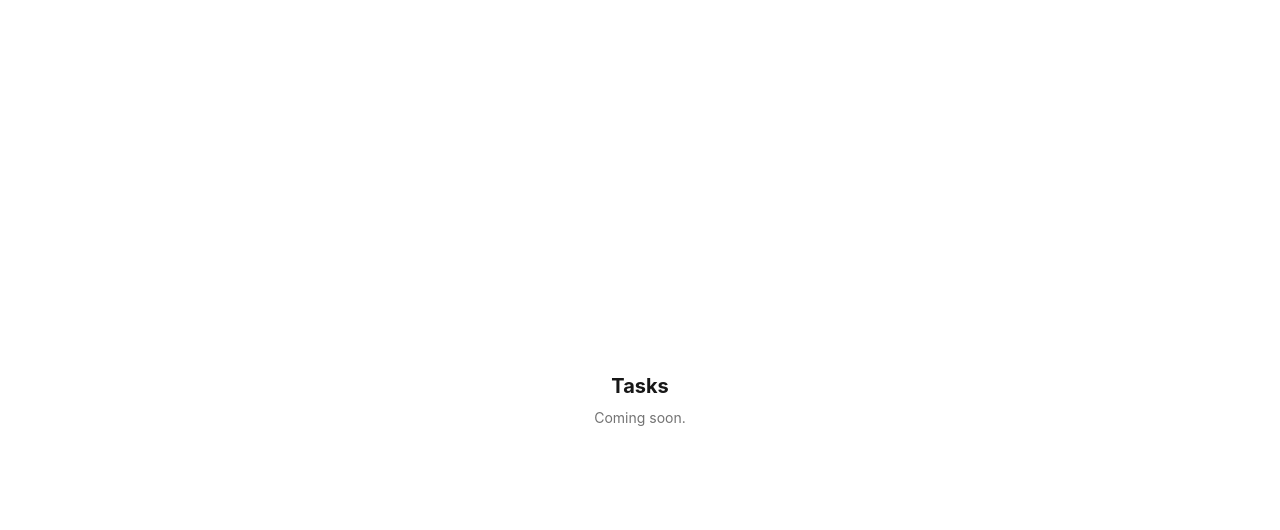
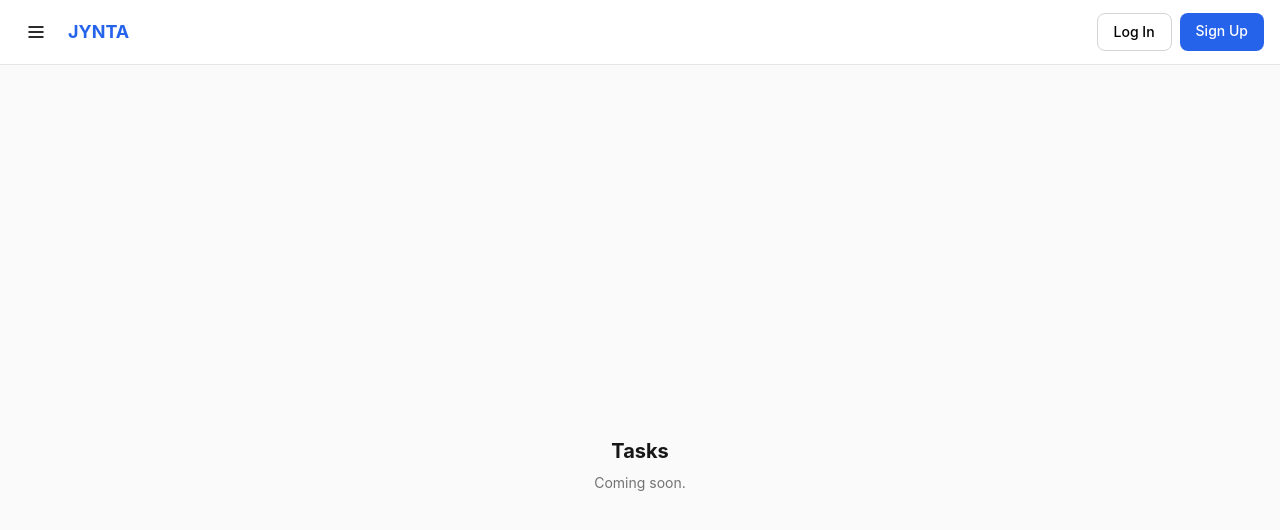
Before and after one commit to bhagwanabaird720-droid/Jynta-, a Next.js app in the folder apps/web/: page /automation/tasks in a window 1280 px wide. Shown: the top 530 px of the page. Built offline with nearby package versions, Linux system fonts and the light colour scheme; no server answers.

Commit message:
Wrap ComingSoon component in AppShell

```diff
--- a/apps/web/src/app/automation/tasks/page.tsx
+++ b/apps/web/src/app/automation/tasks/page.tsx
@@ -1,4 +1,10 @@
+import { AppShell } from '@/components/layout/AppShell';
 import { ComingSoon } from '@/components/common/ComingSoon';
+
 export default function Page() {
-  return <ComingSoon title="Tasks" />;
+  return (
+    <AppShell>
+      <ComingSoon title="Tasks" />
+    </AppShell>
+  );
 }
```
